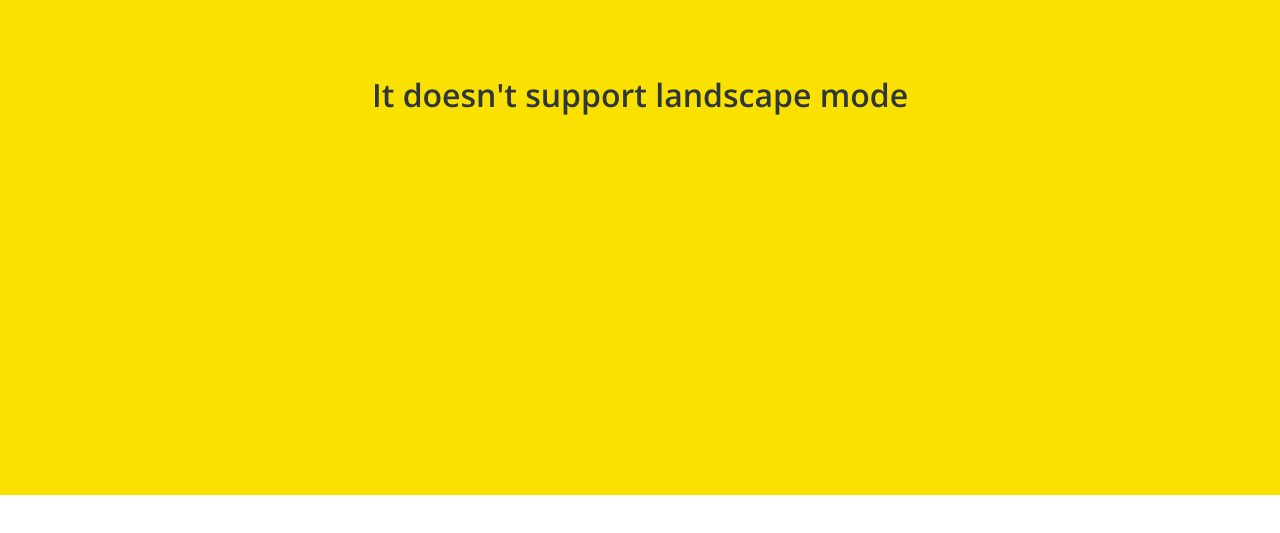
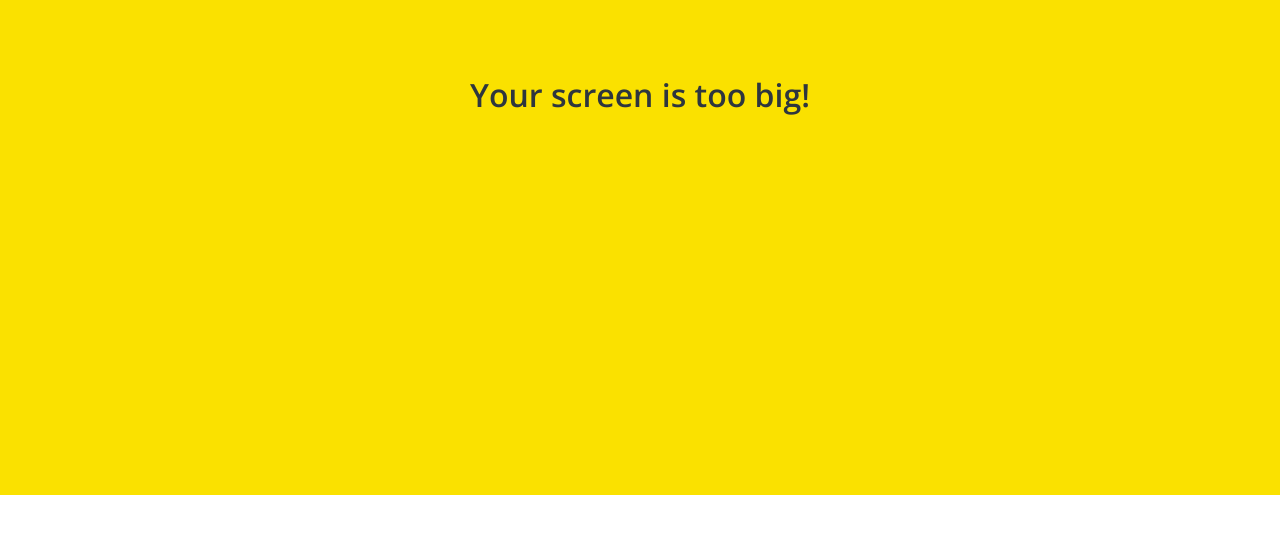
Before and after one commit to Yangboong/kokoa-clone, a plain HTML site: page index.html in a window 1280 px wide. Shown: the part 305-838 px from the top of the page. Before the commit the page ends 800 px from the top, so only its background shows below. Drawn offline with nearby package versions, Linux system fonts and the light colour scheme.

Commit message:
100vh -> 110vh

```diff
--- a/css/styles.css
+++ b/css/styles.css
@@ -25,6 +25,7 @@
 body {
   font-family: 'Open Sans', sans-serif;
   color: #2e363e;
+  height: 110vh;
 }
 
 .main-screen {
--- a/index.html
+++ b/index.html
@@ -40,9 +40,6 @@
   <div id="no-mobile">
     <span>Your screen is too big!</span>
   </div>
-  <div id="no-landscape">
-    <span>It doesn't support landscape mode</span>
-  </div>
 
   <script src="https://kit.fontawesome.com/a7ae6c8df0.js" crossorigin="anonymous"></script>
 </body>
```
